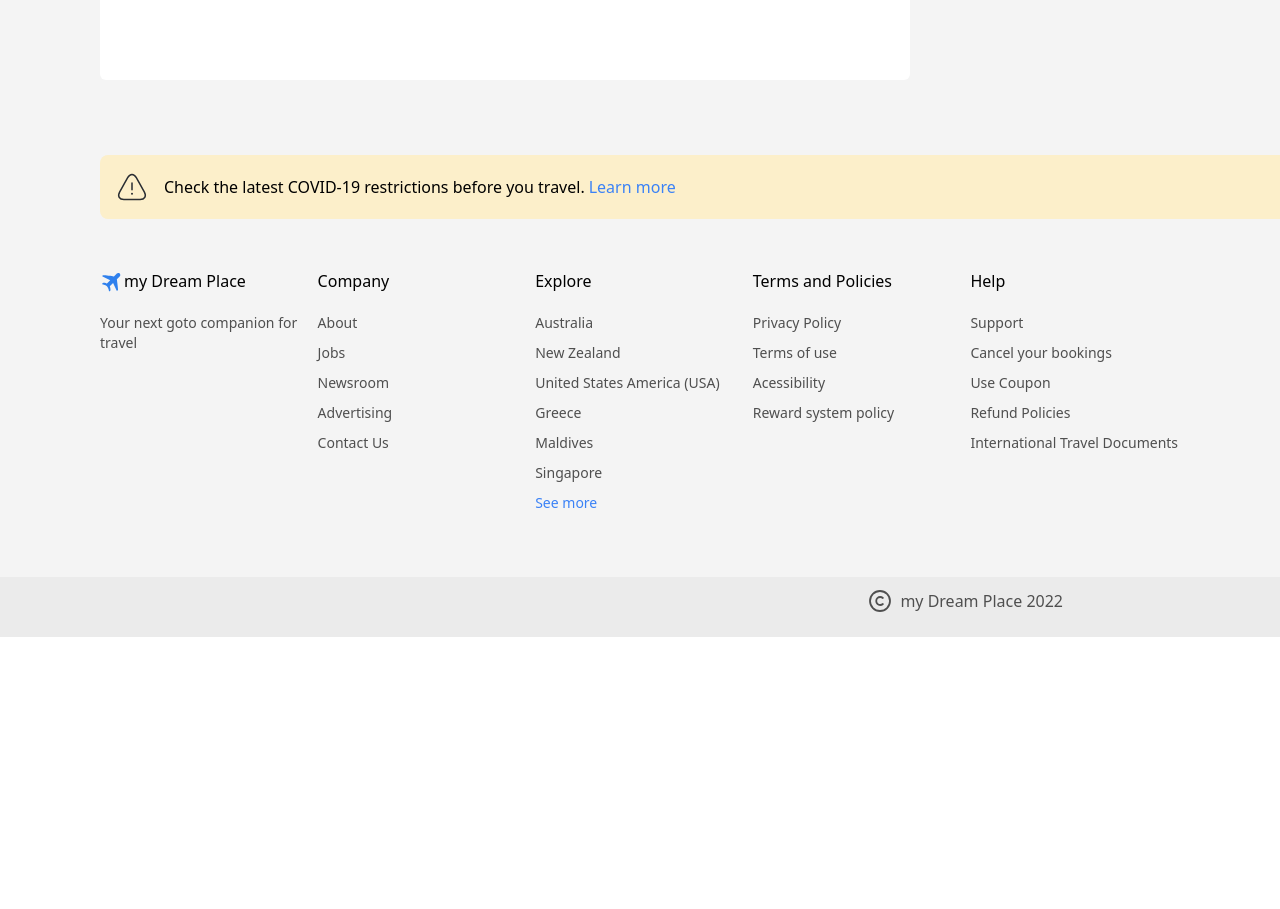
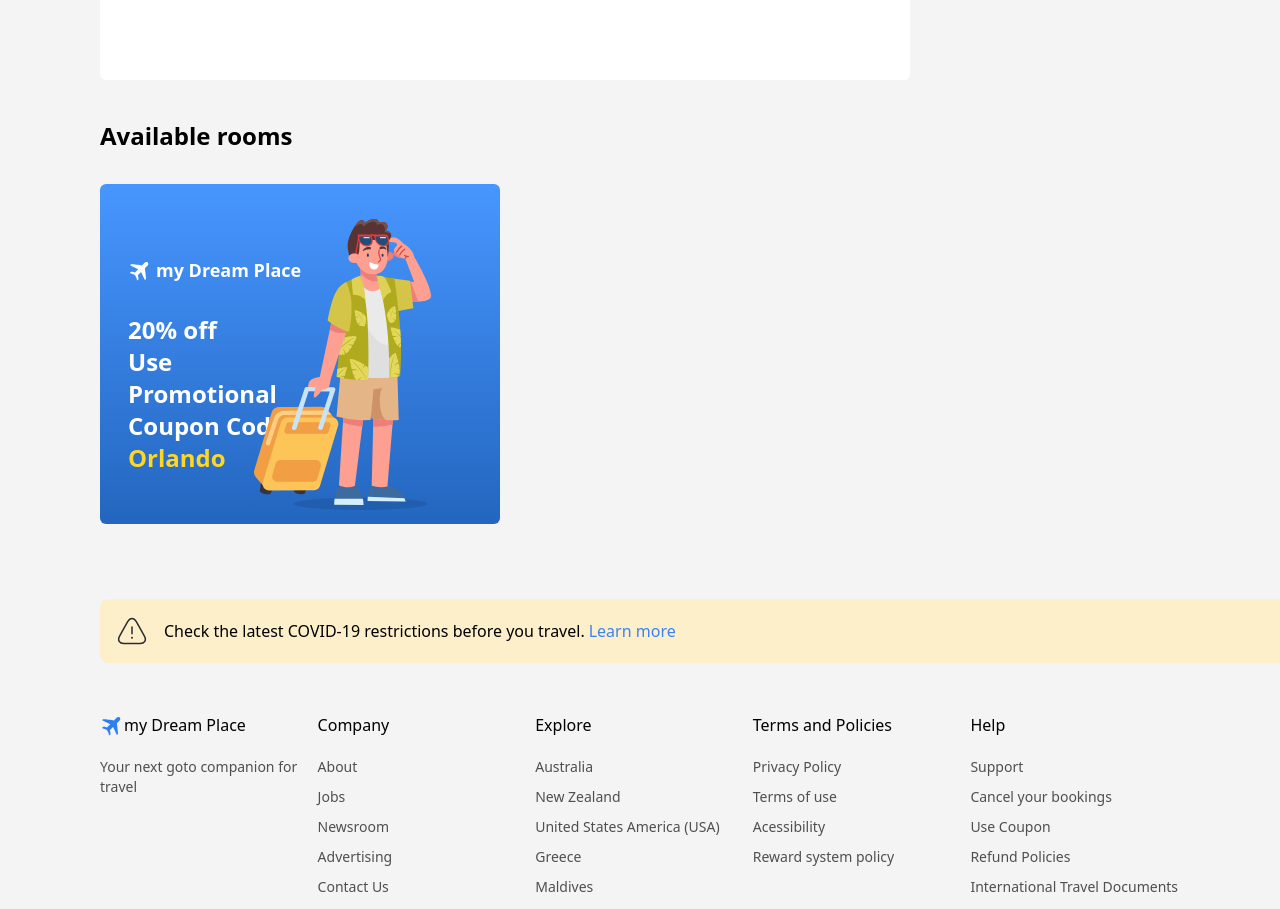
Before and after one commit to raawanahmed/algoriza-internship-FE130, a Vue app in the folder my-dream-place-app/: page /productDetails in a window 1280 px wide. Shown: the part 1160-2069 px from the top of the page. Before the commit the page ends 1797 px from the top, so only its background shows below. Built offline with nearby package versions, Linux system fonts and the light colour scheme.

Commit message:
styling ad

```diff
--- a/my-dream-place-app/src/components/Ad.vue
+++ b/my-dream-place-app/src/components/Ad.vue
@@ -5,16 +5,33 @@
       height: 340px;
       background: linear-gradient(180deg, #4796ff 0%, #2366bf 100%);
     "
-    class="rounded-md"
+    class="rounded-md relative"
   >
-    <div class="flex items-center gap-1">
-      <img src="../assets/Icons/plane.svg" alt="Plane Icon" class="w-6 h-6" />
-      <p
-        class="text-lg font-semibold text-white"
-      >
-        my Dream Place
-      </p>
+    <div
+      class="flex items-center gap-1"
+      style="margin-left: 28px; padding-top: 72px"
+    >
+      <img
+        src="../assets/Icons/bxs-plane-alt.svg"
+        alt="Plane Icon"
+        class="w-6 h-6"
+      />
+      <p class="text-lg font-semibold text-white">my Dream Place</p>
     </div>
+    <div
+      class="text-2xl font-bold text-white"
+      style="width: 195px; margin-left: 28px; margin-top: 30px"
+    >
+      <p>20% off</p>
+      <p>Use Promotional Coupon Code:</p>
+      <p style="color: #ffd723">Orlando</p>
+    </div>
+    <img
+      src="../assets/Icons/Frame.svg"
+      alt="boy travel icon"
+      class="absolute"
+      style="right: 69px; top: 35px"
+    />
   </div>
 </template>
 
--- a/my-dream-place-app/src/views/ProductDetailsView.vue
+++ b/my-dream-place-app/src/views/ProductDetailsView.vue
@@ -34,7 +34,10 @@
     </div>
     <section style="background: #f4f4f4">
       <div style="width: 1440px" class="mx-auto">
-        <section class="mt-6 flex" style="margin-left: 100px; margin-right: 100px">
+        <section
+          class="mt-6 flex"
+          style="margin-left: 100px; margin-right: 100px"
+        >
           <div>
             <p class="font-medium text-3xl pt-10" style="color: #1a1a1a">
               <!-- {{ selectedHotel.property.name }} -->
@@ -59,9 +62,15 @@
           </div>
           <ExploreArea />
         </section>
-
-
-
+        <div style="margin-left: 100px; margin-right: 100px">
+          <p
+            style="margin-top: 40px; margin-bottom: 32px"
+            class="text-2xl font-semibold"
+          >
+            Available rooms
+          </p>
+          <Ad />
+        </div>
       </div>
       <CovidAlert />
       <Footer />
@@ -76,6 +85,7 @@ import Footer from "@/components/Footer.vue";
 import OverviewOfHotel from "@/components/OverviewOfHotel.vue";
 import Reviews from "@/components/Reviews.vue";
 import ExploreArea from "@/components/ExploreArea.vue";
+import Ad from "@/components/Ad.vue";
 import { useHotelStore } from "@/stores/HotelStore";
 import { ref, onMounted, onUnmounted } from "vue";
 
```
Also changed, not shown: my-dream-place-app/src/assets/Icons/bxs-plane-alt.svg (added).
